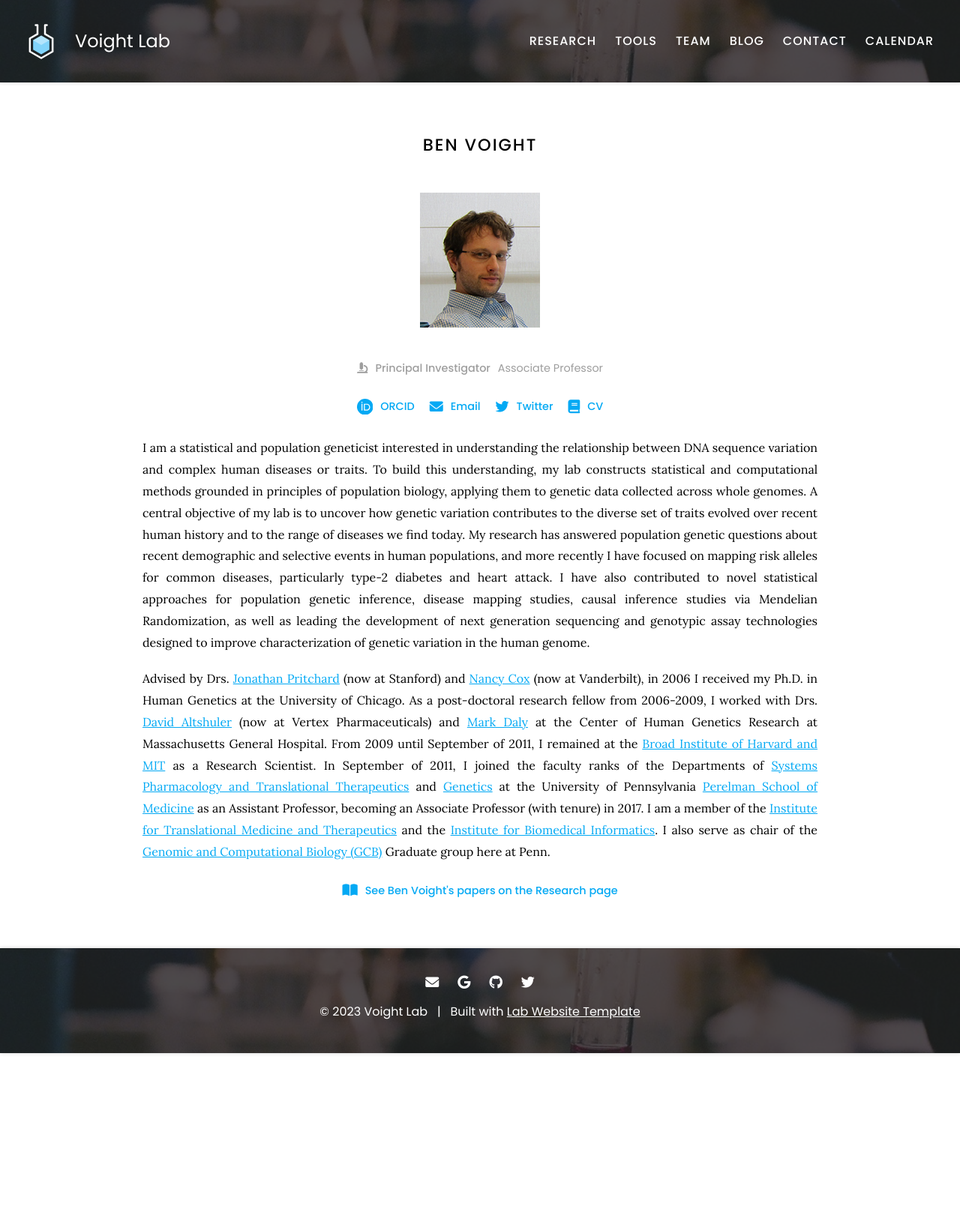
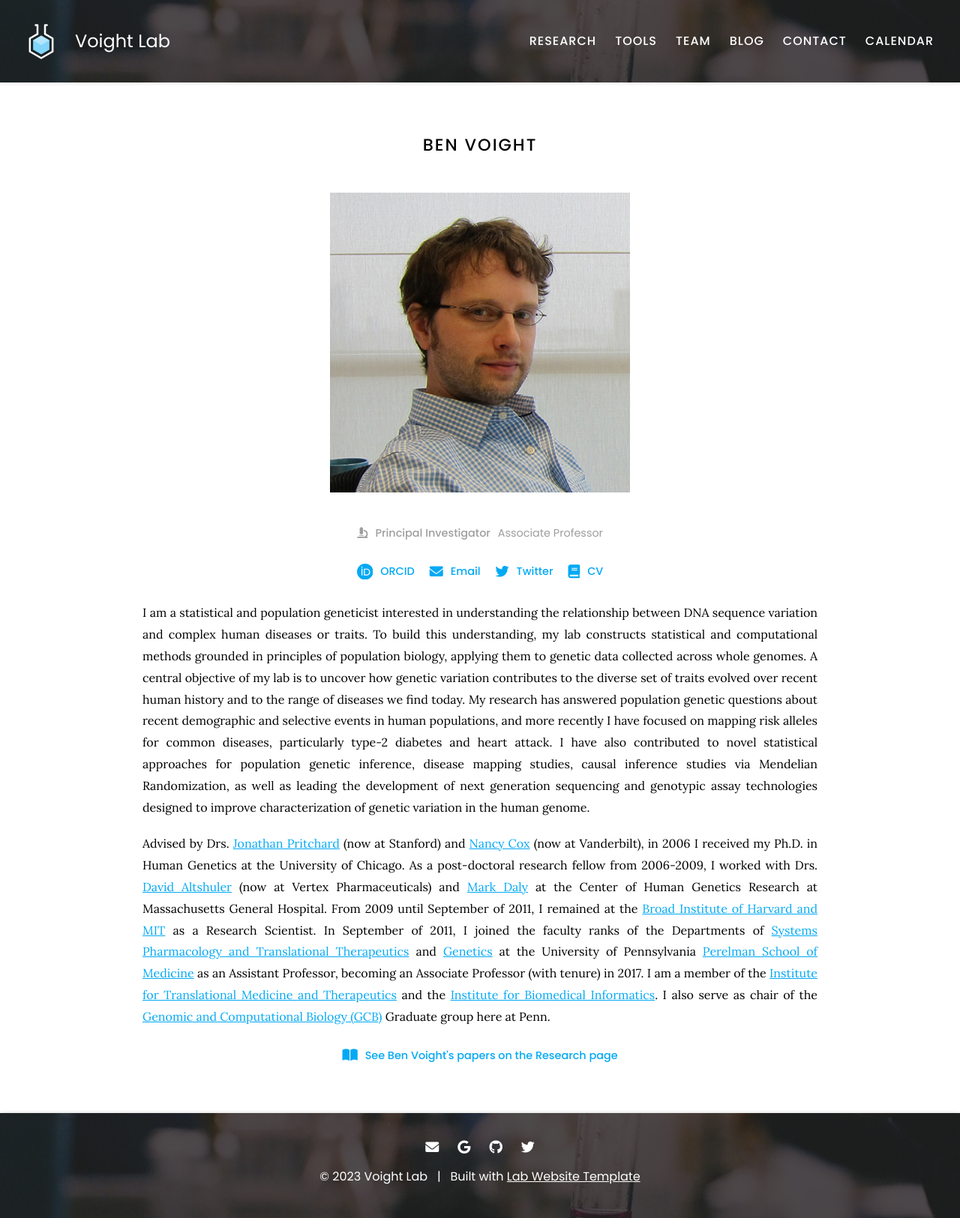
Before and after one commit to bvoightlab/voightlab.com, a Jekyll site: the page built from _members/benjamin-f-voight.md, in a window 1280 px wide. Shown: the whole page at 75% size. Built offline with Jekyll 4.4.1, drawn with Linux system fonts in a browser that asks for light colours; before the commit the page ends 1405 px from its top, so only the background shows below that.

Commit message:
[BFV] Team updeate - ben voight

```diff
--- a/_members/benjamin-f-voight.md
+++ b/_members/benjamin-f-voight.md
@@ -1,6 +1,6 @@
 ---
 name: Ben Voight
-image: images/team/voight.jpg
+image: images/team/ben-voight.jpg
 description: Associate Professor
 role: pi
 aliases:
```
Also changed, not shown: images/team/ben-voight.jpg (added), images/team/voight.jpg (deleted).
